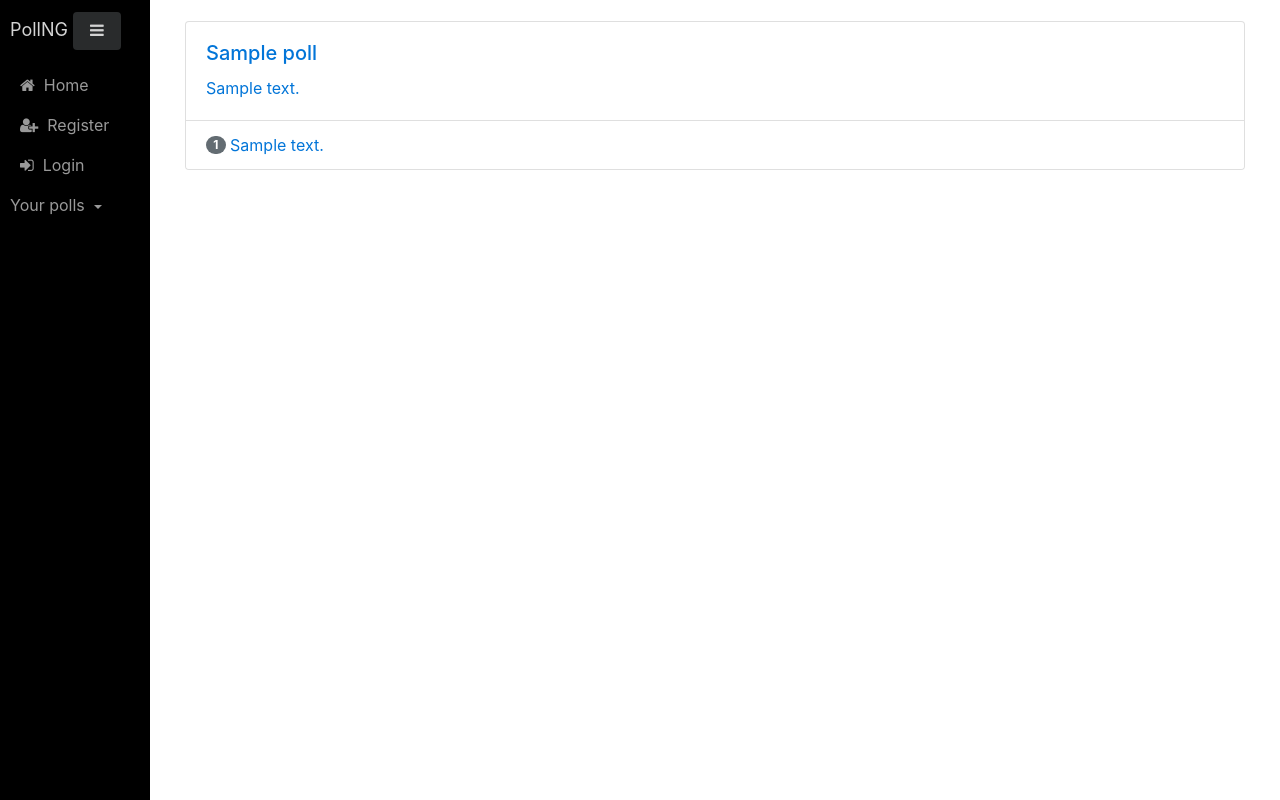
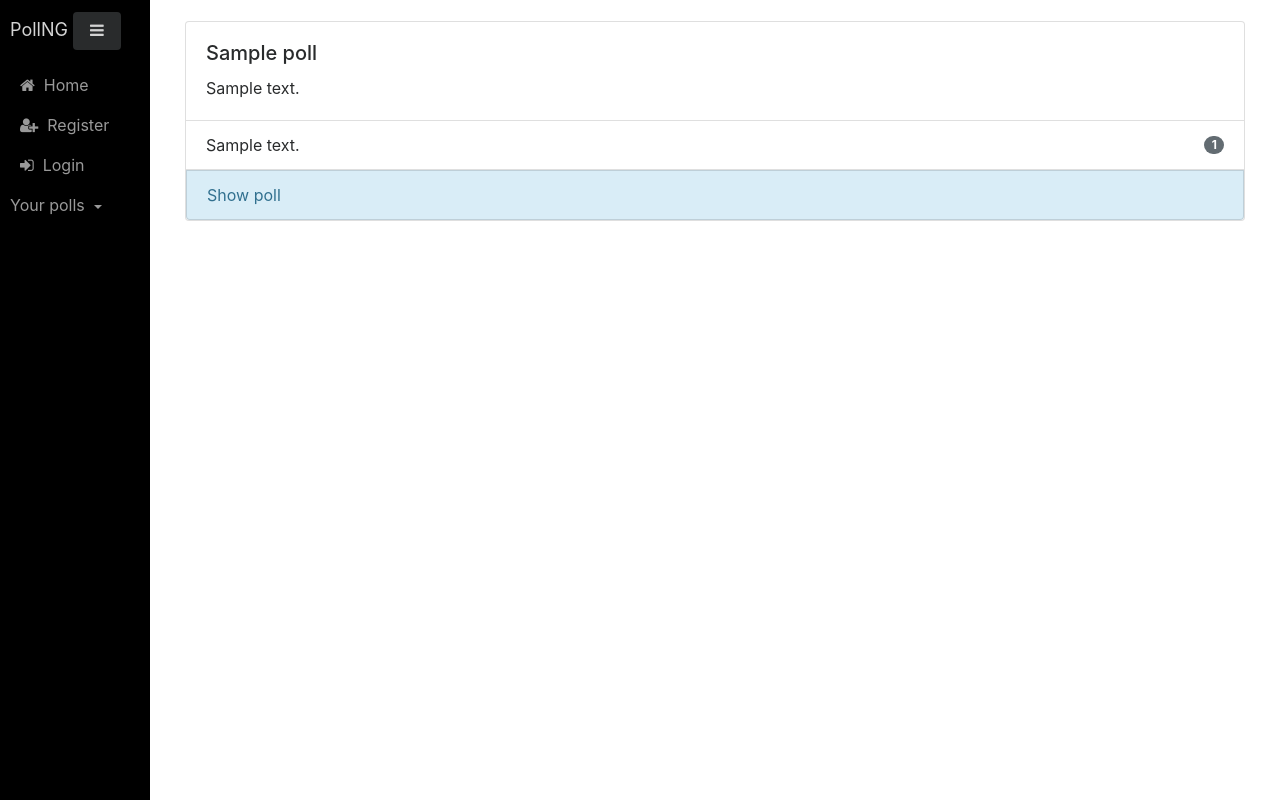
Before and after one commit to 6E006B/dynamic_vote, a Django app: template dynamic_vote/voting/templates/polls.html in a window 1280 px wide. Run offline with Django 3.2, Linux system fonts and the light colour scheme; the template is opened without the code that fills it: values that come from a table or form of the project are taken from there, others are empty; tables that the repository leaves empty hold one stand-in row (values such as "Sample post"); some libraries are stand-ins or nearby versions.

Commit message:
add button to show poll in overview
Previously the whole card was a link to the poll.
Now only the button at the bottom links to the poll.

```diff
--- a/dynamic_vote/voting/templates/polls.html
+++ b/dynamic_vote/voting/templates/polls.html
@@ -6,23 +6,22 @@
 <div class="row">
     {% for poll in my_polls %}
     <div class="col">
-        <a href="{% url 'poll' id=poll.id %}" class="card">
+        <div href="{% url 'poll' id=poll.id %}" class="card">
             <div class="card-block">
                 <h5 class="card-title">{{poll.title}}</h5>
                 <div class="card-text">{{poll.description}}</div>
             </div>
             <ul class="list-group list-group-flush">
             {% for option in poll.get_top_voted_options %}
-                <li class="list-group-item">
-                    <span class="badge badge-default badge-pill">{{option.num_votes}}</span>&nbsp;{{option.text}}
+                <li class="list-group-item justify-content-between">
+                    {{option.text}}
+                    <span class="badge badge-default badge-pill">{{option.num_votes}}</span>
                 </li>
             {% endfor %}
             </ul>
-        </a>
+            <a href="{% url 'poll' id=poll.id %}" class="list-group-item list-group-item-action list-group-item-info btn-block">Show poll</a>
+        </div>
     </div>
     {% endfor %}
 </div>
 {% endblock %}
-
-{% block javascript %}
-{% endblock %}
```
